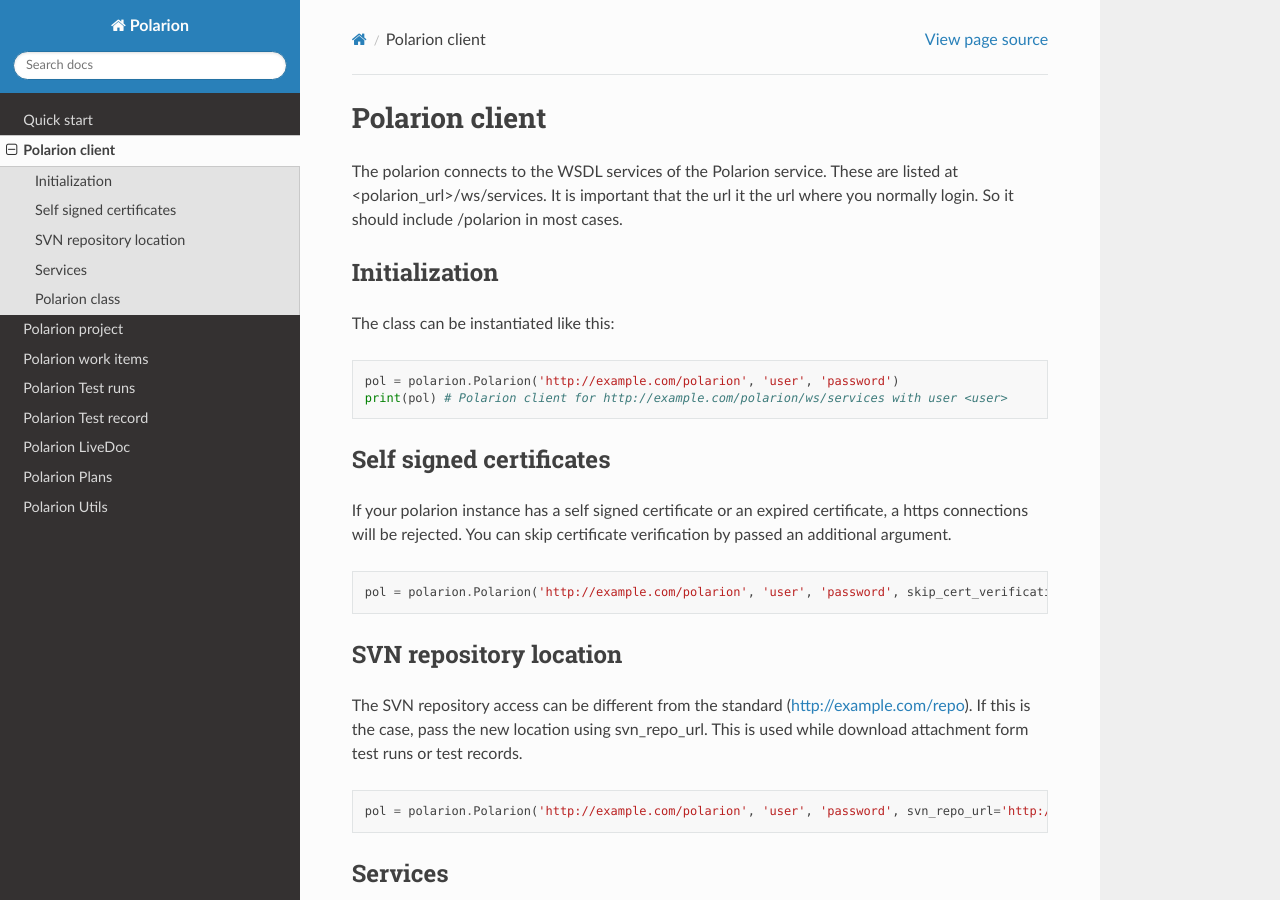
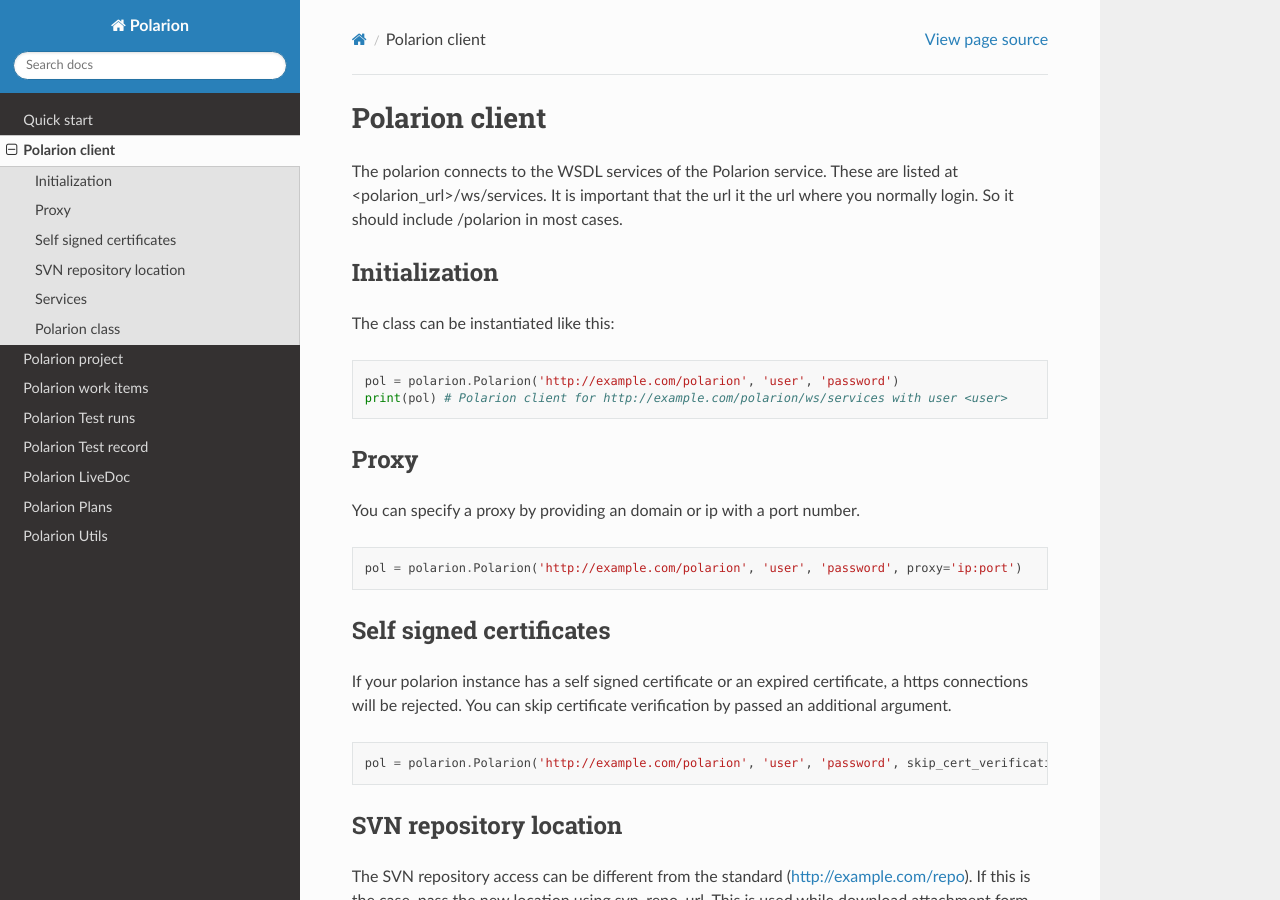
Before and after one commit to jesper-raemaekers/python-polarion, a Sphinx documentation site: the page built from docs/polarion_client.rst, in a window 1280 px wide and 900 px high. Built offline with Sphinx 7.4.7 and the Read the Docs theme 2.0.0, drawn with Linux system fonts in a browser that asks for light colours.

Commit message:
Added proxy documentation #67

```diff
--- a/docs/polarion_client.rst
+++ b/docs/polarion_client.rst
@@ -12,6 +12,15 @@
 
     pol = polarion.Polarion('http://example.com/polarion', 'user', 'password')
     print(pol) # Polarion client for http://example.com/polarion/ws/services with user <user>
+
+Proxy
+-----
+You can specify a proxy by providing an domain or ip with a port number.
+
+.. code:: python
+
+    pol = polarion.Polarion('http://example.com/polarion', 'user', 'password', proxy='ip:port')
+
 
 Self signed certificates
 ------------------------
```
Also changed, not shown: 1 other file.
